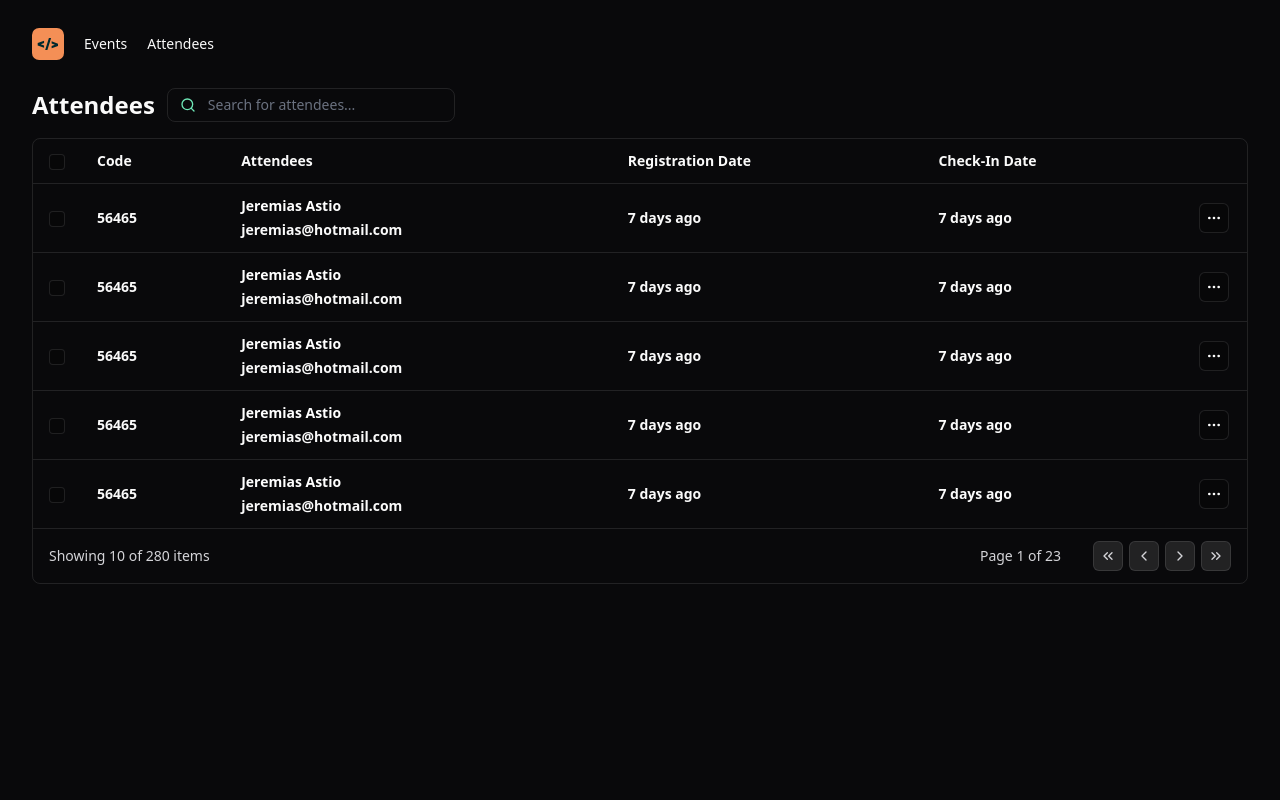
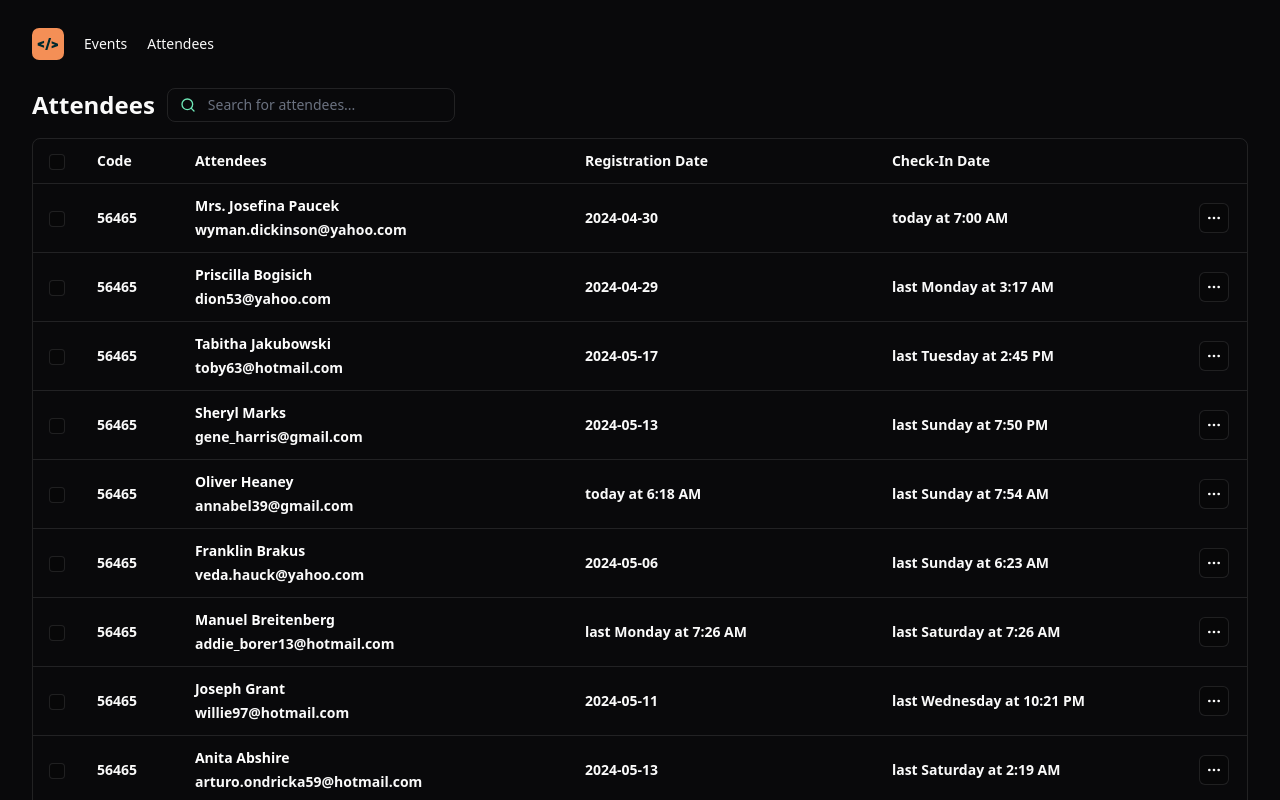
Before and after one commit to guibafica/pass.in_reactJS, a React (Vite) app: page / in a window 1280 px wide. Shown: the top 800 px of the page. Built offline with nearby package versions, Linux system fonts and the light colour scheme.

Commit message:
Implements faker data on attendees list

```diff
--- a/package.json
+++ b/package.json
@@ -10,12 +10,14 @@
     "preview": "vite preview"
   },
   "dependencies": {
+    "date-fns": "^3.6.0",
     "lucide-react": "^0.379.0",
     "react": "^18.2.0",
     "react-dom": "^18.2.0",
     "tailwind-merge": "^2.3.0"
   },
   "devDependencies": {
+    "@faker-js/faker": "^8.4.1",
     "@tailwindcss/forms": "^0.5.7",
     "@types/react": "^18.2.66",
     "@types/react-dom": "^18.2.22",
--- a/src/components/attendee-list.tsx
+++ b/src/components/attendee-list.tsx
@@ -1,3 +1,6 @@
+import { ChangeEvent, useCallback, useState } from "react";
+import { formatRelative } from "date-fns";
+import { enCA } from "date-fns/locale";
 import {
   Search,
   MoreHorizontal,
@@ -13,8 +16,18 @@ import { Table } from "./table/table";
 import { TableHeader } from "./table/table-header";
 import { TableCell } from "./table/table-cell";
 import { TableRow } from "./table/table-row";
+import { attendees } from "../data/attendees";
 
 export function AttendeeList() {
+  const [, setSearch] = useState("");
+
+  const onSearchInputChanged = useCallback(
+    (e: ChangeEvent<HTMLInputElement>) => {
+      setSearch(e.target.value);
+    },
+    []
+  );
+
   return (
     <div className="flex flex-col gap-4">
       <div className="flex gap-3 items-center">
@@ -26,6 +39,7 @@ export function AttendeeList() {
           <input
             type="text"
             placeholder="Search for attendees..."
+            onChange={onSearchInputChanged}
             className="bg-transparent flex-1 outline-none border-0 p-0 text-sm ring-0"
           />
         </div>
@@ -51,8 +65,8 @@ export function AttendeeList() {
         </thead>
 
         <tbody>
-          {Array.from({ length: 5 }).map((_, index) => (
-            <TableRow key={index}>
+          {attendees.map((attendee) => (
+            <TableRow key={attendee.id}>
               <TableHeader>
                 <input
                   type="checkbox"
@@ -64,13 +78,21 @@ export function AttendeeList() {
               <TableHeader>
                 <div className="flex flex-col gap-1">
                   <span className="font-semibold text-white">
-                    Jeremias Astio
+                    {attendee.name}
                   </span>
-                  <span>jeremias@hotmail.com</span>
+                  <span>{attendee.email}</span>
                 </div>
               </TableHeader>
-              <TableHeader>7 days ago</TableHeader>
-              <TableHeader>7 days ago</TableHeader>
+              <TableHeader>
+                {formatRelative(attendee.createdAt, new Date(), {
+                  locale: enCA,
+                })}
+              </TableHeader>
+              <TableHeader>
+                {formatRelative(attendee.checkInAt, new Date(), {
+                  locale: enCA,
+                })}
+              </TableHeader>
 
               <TableHeader>
                 <IconButton transparent>
--- /dev/null
+++ b/src/data/attendees.ts
@@ -0,0 +1,11 @@
+import { faker } from "@faker-js/faker";
+
+export const attendees = Array.from({ length: 200 }).map(() => {
+  return {
+    id: faker.number.int({ min: 10000, max: 20000 }),
+    name: faker.person.fullName(),
+    email: faker.internet.email().toLocaleLowerCase(),
+    createdAt: faker.date.recent({ days: 30 }),
+    checkInAt: faker.date.recent({ days: 7 }),
+  };
+});
```
Also changed, not shown: 1 other file (tests, documents, lock files or other folders).
